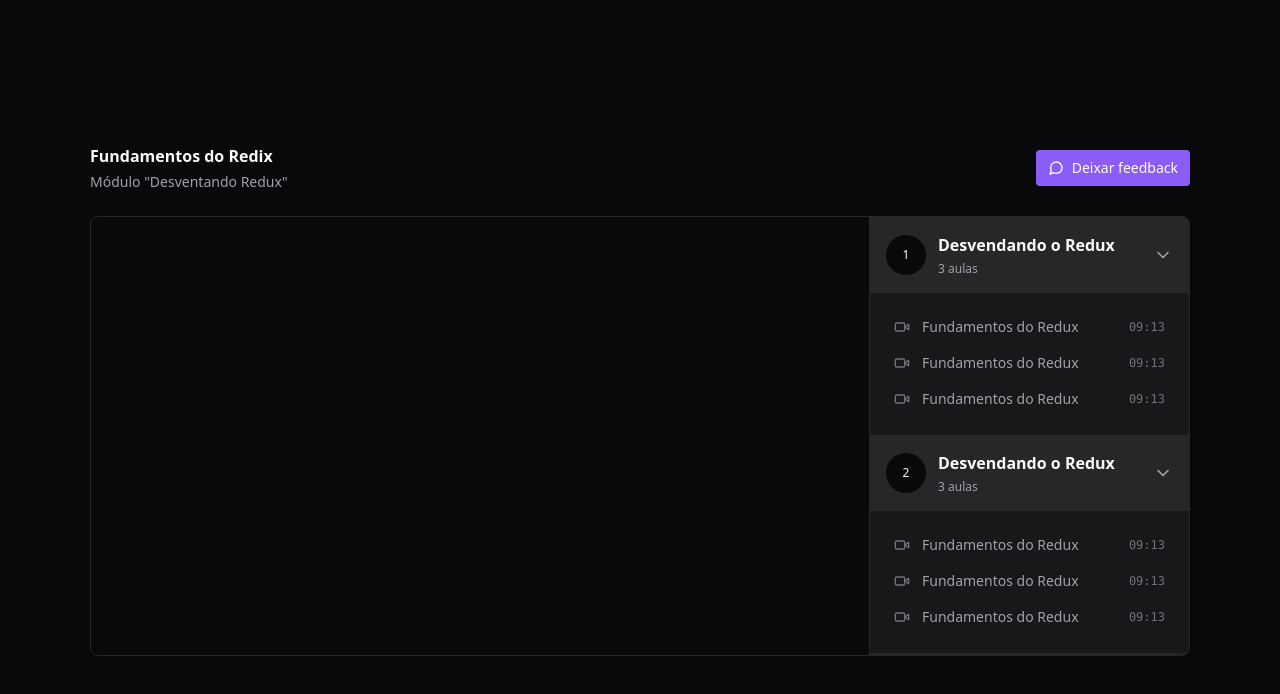
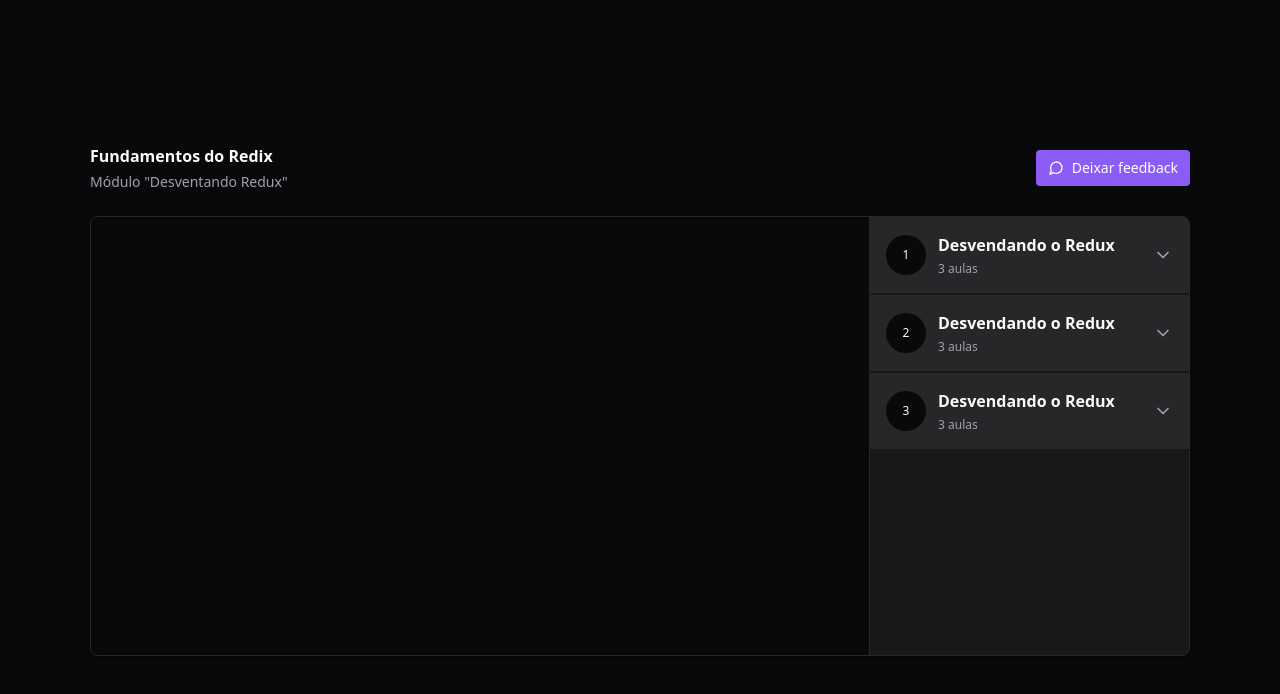
Before and after one commit to moisesnetouou/react-redux-zustand, a React (Vite) app: page / in a window 1280 px wide. Shown: the top 694 px of the page. Built offline with nearby package versions, Linux system fonts and the light colour scheme.

Commit message:
feat: radix collapsible

```diff
--- a/package.json
+++ b/package.json
@@ -11,6 +11,7 @@
     "lint:fix": "eslint --fix --ext .ts,.tsx ."
   },
   "dependencies": {
+    "@radix-ui/react-collapsible": "^1.0.3",
     "@reduxjs/toolkit": "^1.9.5",
     "lucide-react": "^0.252.0",
     "react": "^18.2.0",
--- a/src/components/Module.tsx
+++ b/src/components/Module.tsx
@@ -1,3 +1,5 @@
+import * as Collapsible from '@radix-ui/react-collapsible'
+
 import { ChevronDown } from 'lucide-react'
 import { Lesson } from './Lesson'
 
@@ -9,11 +11,8 @@
 
 export function Module({ moduleIndex, amountOfLessons, title }: ModuleProps) {
   return (
-    <div>
-      <button
-        type="button"
-        className="flex w-full items-center gap-3 bg-zinc-800 p-4"
-      >
+    <Collapsible.Root className="group">
+      <Collapsible.Trigger className="flex w-full items-center gap-3 bg-zinc-800 p-4">
         <div className="flex h-10 w-10 rounded-full items-center justify-center bg-zinc-950 text-xs">
           {moduleIndex + 1}
         </div>
@@ -23,16 +22,16 @@
           <span className="text-xs text-zinc-400">{amountOfLessons} aulas</span>
         </div>
 
-        <ChevronDown className="w-5 h-5 ml-auto text-zinc-400" />
-      </button>
+        <ChevronDown className="w-5 h-5 ml-auto text-zinc-400 group-data-[state=open]:rotate-180 transition-transform" />
+      </Collapsible.Trigger>
 
-      <nav className="relative flex flex-col gap-4 p-6">
-        <Lesson duration="09:13" title="Fundamentos do Redux" />
-
-        <Lesson duration="09:13" title="Fundamentos do Redux" />
-
-        <Lesson duration="09:13" title="Fundamentos do Redux" />
-      </nav>
-    </div>
+      <Collapsible.Content>
+        <nav className="relative flex flex-col gap-4 p-6">
+          <Lesson duration="09:13" title="Fundamentos do Redux" />
+          <Lesson duration="09:13" title="Fundamentos do Redux" />
+          <Lesson duration="09:13" title="Fundamentos do Redux" />
+        </nav>
+      </Collapsible.Content>
+    </Collapsible.Root>
   )
 }
--- a/src/pages/Player.tsx
+++ b/src/pages/Player.tsx
@@ -1,5 +1,5 @@
-import { ChevronDown, MessageCircle } from 'lucide-react'
-import ReactPlayer from 'react-player'
+import { MessageCircle } from 'lucide-react'
+
 import { Header } from '../components/Header'
 import { Video } from '../components/Video'
 import { Module } from '../components/Module'
```
Also changed, not shown: 1 other file (tests, documents, lock files or other folders).
